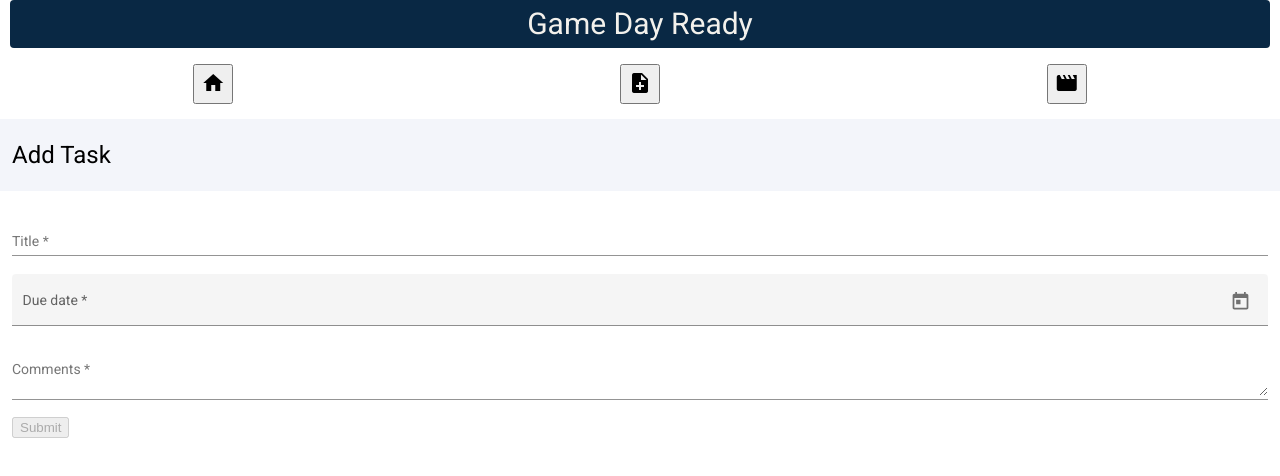
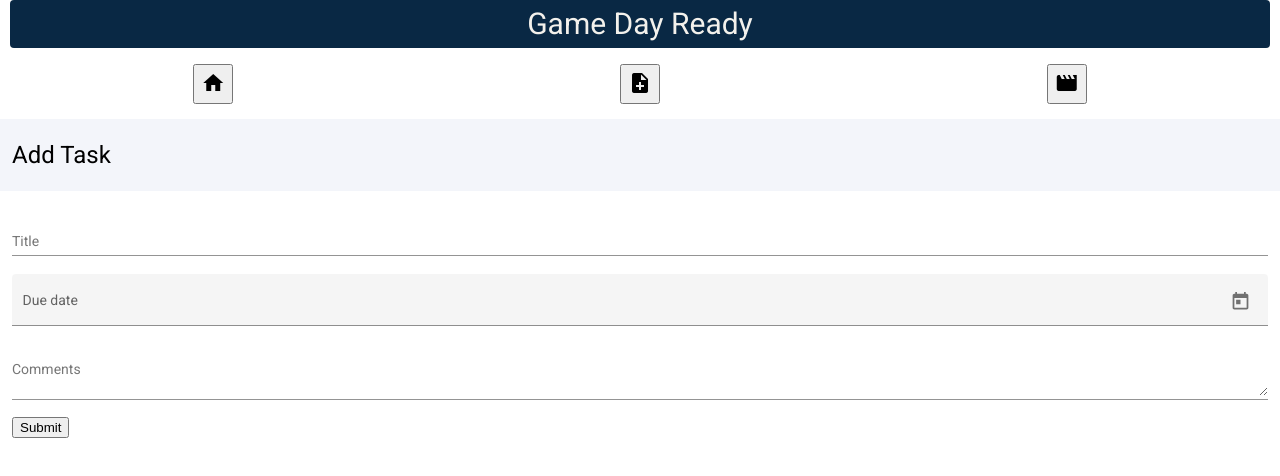
Before and after one commit to efraintinoco/efrain-capstone, an Angular app: page /add-task in a window 1280 px wide. Shown: the top 476 px of the page. Built offline with nearby package versions, Linux system fonts and the light colour scheme.

Commit message:
change update feature

```diff
--- a/src/app/add-task/add-task.component.ts
+++ b/src/app/add-task/add-task.component.ts
@@ -20,9 +20,9 @@ export class AddTaskComponent implements OnInit {
 
   ngOnInit(): void {
     this.taskForm = this.fb.group({
-      title: ['', Validators.required],
-      date: ['', Validators.required],
-      comment: ['', Validators.required],
+      title: [''],
+      date: [''],
+      comment: [''],
     });
 
   }
--- a/src/app/list-tasks/list-tasks.component.ts
+++ b/src/app/list-tasks/list-tasks.component.ts
@@ -28,6 +28,7 @@ return  this.taskService.getTaskList().subscribe(response => {
   }
   onOpenDialog(task: Task) {
     const dialogRef = this.dialog.open(PopupComponent, {
+
       data: task,
     });
 
--- a/src/app/popup/popup.component.html
+++ b/src/app/popup/popup.component.html
@@ -7,21 +7,15 @@
 
 <div class="add-task">
   <div class="content">
-    <form [formGroup]="taskForm">
-      <mat-form-field>
-        <mat-label>Title</mat-label>
-        <input matInput placeholder="Title" formControlName="title" />
-      </mat-form-field>
-
-
-      <mat-form-field appearance="fill">
-        <mat-label>Due date</mat-label>
+    <form [formGroup]="taskForm" (click)="updateTask()">
+        <mat-form-field appearance="fill">
+        <mat-label>Date</mat-label>
         <input matInput [matDatepicker]="picker" formControlName="date" />
         <mat-datepicker-toggle matSuffix [for]="picker"></mat-datepicker-toggle>
         <mat-datepicker #picker></mat-datepicker>
       </mat-form-field>
       <mat-form-field>
-        <mat-label>Description</mat-label>
+        <mat-label>Comments</mat-label>
         <textarea
           matInput
           placeholder="Comment"
--- a/src/app/popup/popup.component.ts
+++ b/src/app/popup/popup.component.ts
@@ -4,6 +4,7 @@ import { MatDialogRef, MAT_DIALOG_DATA } from '@angular/material/dialog';
 import { Task } from '../Task';
 import { TaskService } from '../task.service';
 import { Router } from '@angular/router';
+import { of } from 'rxjs';
 
 
 
@@ -13,7 +14,7 @@ import { Router } from '@angular/router';
   styleUrls: ['./popup.component.css'],
 })
 export class PopupComponent implements OnInit {
-  taskForm: FormGroup | any;
+  taskForm: FormGroup ;
   tasks: Task[] =  [];
   constructor(
     public dialogRef: MatDialogRef<PopupComponent>,
@@ -25,25 +26,22 @@ export class PopupComponent implements OnInit {
 
   ngOnInit(): void {
     this.taskForm = this.fb.group({
-      title: ['', Validators.required],
+      date: ['', Validators.required],
       comment: ['', Validators.required],
-      date: ['', Validators.required],
 
     });
-
+    console.log()
     this.popupTask();
   }
 
   popupTask() {
     this.taskService.getTaskById(this.data.id).subscribe(
       (d: Task) => {
-        this.taskForm.controls['title'].setValue(d.title);
-        this.taskForm.controls['comment'].setValue(d.comment);
-        this.taskForm.controls['date'].setValue(d.date);
 
-      },
-      (error) => console.error(error)
-    );
+      this.taskForm.controls['date'].setValue(d.date);
+      this.taskForm.controls['comment'].setValue(d.comment)
+    })
+    console.log(this.data)
   }
   updateTask() {
     this.taskService.updateTask(this.taskForm.value, this.data.id).subscribe(
```
